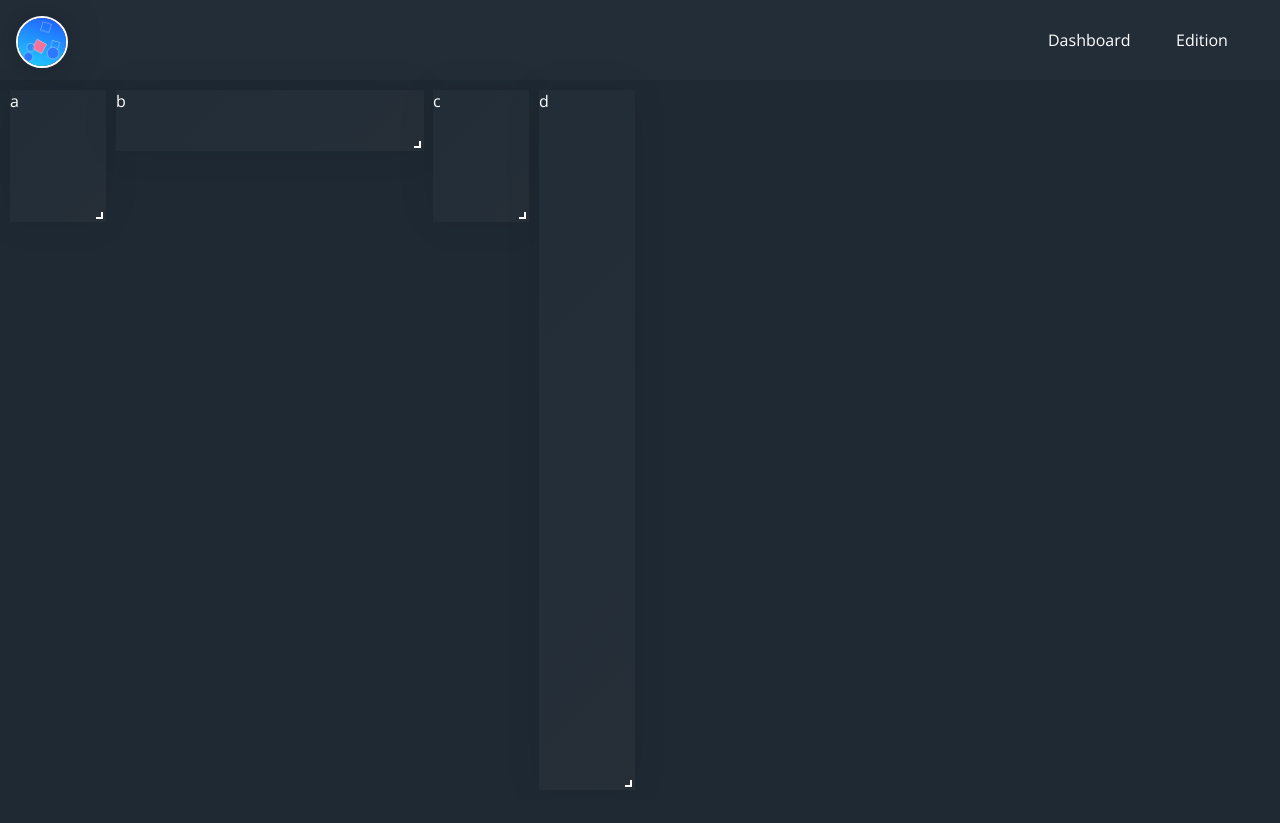
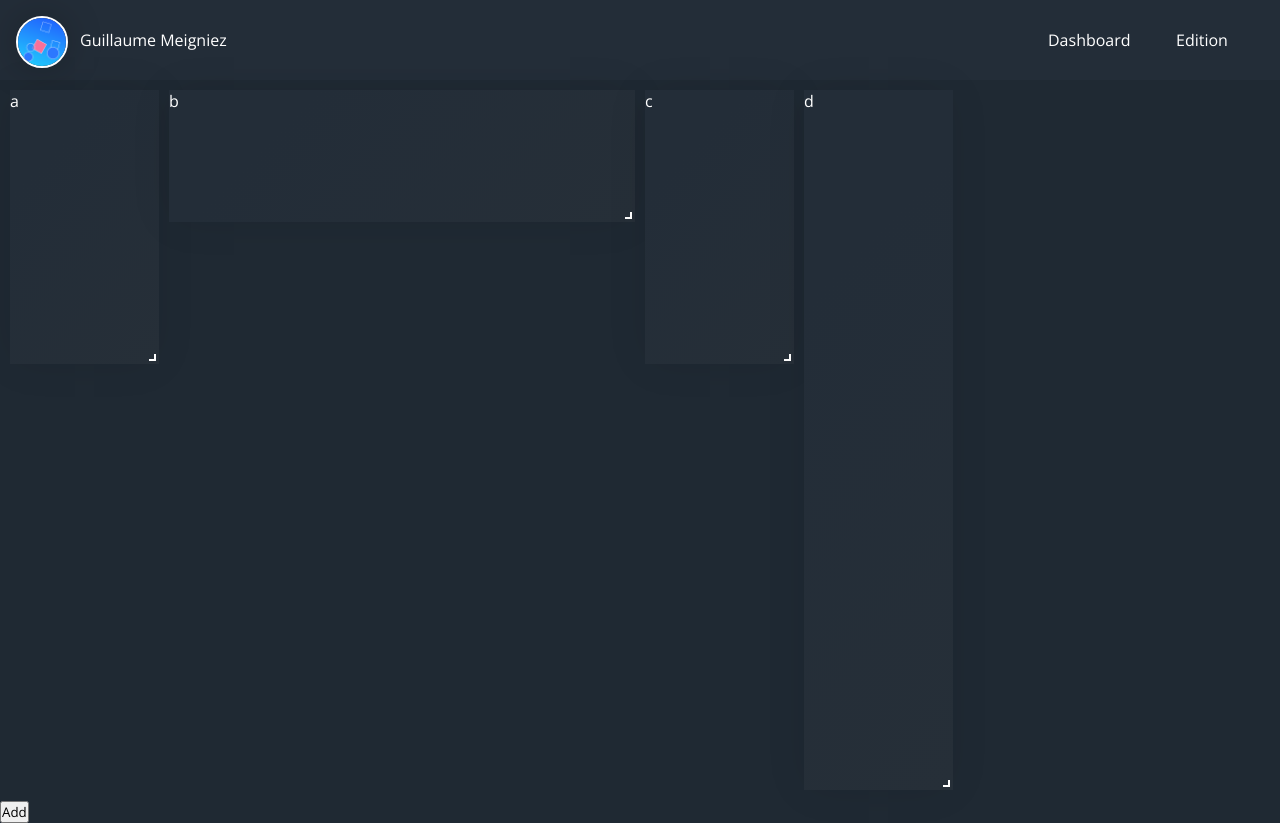
Before and after one commit to GuillaumeMMM/module-dashboard, a React (Create React App) app: page /edit in a window 1280 px wide. Before the commit the page ends 800 px from the top, so only its background shows below. Built offline with nearby package versions, Linux system fonts and the light colour scheme.

Commit message:
grid layout add item

```diff
--- a/src/components/dashboard/Dashboard.js
+++ b/src/components/dashboard/Dashboard.js
@@ -11,7 +11,7 @@ class Dashboard extends Component {
             {i: 'a', x: 0, y: 0, w: 1, h: 2},
             {i: 'b', x: 1, y: 0, w: 3, h: 1},
             {i: 'c', x: 4, y: 0, w: 1, h: 2},
-            {i: 'd', x: 5, y: 0, w: 1, h: 10}
+            {i: 'd', x: 5, y: 0, w: 1, h: 5},
         ]
     };
 
--- a/src/components/dashboard/DashboardEdit.js
+++ b/src/components/dashboard/DashboardEdit.js
@@ -5,24 +5,73 @@ import 'react-resizable/css/styles.css';
 
 class DashboardEdit extends Component {
 
+    maxRows = 5;
+    rowHeight = ((window.innerHeight * 0.9 - 10) / this.maxRows) - 10;
+    maxCols = 8;
+
+    state = {layout: this.props.layout};
+
     render() {
-    const { layout } = this.props;
-
-    const maxRows = 10;
 
         return (
-        <GridLayout className="layout" layout={layout} cols={12} width={window.innerWidth} rowHeight={((window.innerHeight * 0.9 - 10) / maxRows) - 10} maxRows={maxRows} preventCollision={true}>
-            {this.createLayout(layout)}
+            <React.Fragment>
+                <GridLayout className="layout" layout={this.state.layout} data-grid={this.state.layout} cols={this.maxCols} width={window.innerWidth} rowHeight={this.rowHeight} maxRows={this.maxRows} preventCollision={true} verticalCompact={false} onResizeStop={this.resizedBlock.bind(this)}>
+                    {this.createLayout(this.state.layout)}
                 </GridLayout>
+                <button onClick={this.addBlock.bind(this)}>Add</button>
+            </React.Fragment>
         )
     }
 
     createLayout(layout) {
         let layoutElements = [];
         for (let i = 0; i < layout.length; i++) {
-        layoutElements.push(<div key={layout[i].i} className="dashboard-block">{layout[i].i}</div>);
+            layoutElements.push(<div key={layout[i].i} className="dashboard-block" data-grid={layout[i]}>{layout[i].i}</div>);
         }
         return layoutElements;
+    }
+
+    resizedBlock(newLayout) {
+        //  Update layout
+        this.setState({layout: newLayout});
+    }
+
+    addBlock = () => {
+        const avaliableSquare = this.avaliableSquare(this.state.layout, this.maxRows, this.maxCols);
+        const newLayout = this.state.layout;
+        newLayout.push({i: 'e', x: avaliableSquare.x, y: avaliableSquare.y, h: 2, w: 2});
+        this.setState({layout: newLayout});
+    }
+
+    avaliableSquare(layoutTmp, maxRowsTmp, maxColsTmp) {
+        //  Construct matrix
+        const layoutMatrix = [];
+        for (let i = 0; i < maxRowsTmp; i++) {
+            const row = [];
+            for (let j = 0; j < maxColsTmp; j++) {
+                row.push(0);
+            }
+            layoutMatrix.push(row);
+        }
+
+        //  Identify used squares
+        layoutTmp.forEach(layoutBlock => {
+            for (let i = layoutBlock.x; i < layoutBlock.x + layoutBlock.w; i++) {
+                for (let j = layoutBlock.y; j < layoutBlock.y + layoutBlock.h; j++) {
+                    layoutMatrix[j][i] = 1;
+                }
+            }
+        });
+
+        //  Find first Empty space
+        for (let i = 0; i < layoutMatrix.length; i++) {
+            for (let j = 0; j < layoutMatrix[i].length; j++) {
+                if (layoutMatrix[i][j] === 0) {
+                    return {x: j, y: i};
+                }
+            }
+        }
+        return {x: -1, y: -1};
     }
 }
 
--- a/src/components/dashboard/DashboardLive.js
+++ b/src/components/dashboard/DashboardLive.js
@@ -5,16 +5,19 @@ import 'react-resizable/css/styles.css';
 
 class DashboardLive extends Component {
 
+    maxRows = 10;
+    rowHeight = ((window.innerHeight * 0.9 - 10) / this.maxRows) - 10;
+    maxCols = 8;
+
     render() {
         const { layout } = this.props;
         if (layout.length > 0) {
             layout.map(layoutBlock => layoutBlock.static = true);
         }
-        const maxRows = 10;
 
 
         return (
-            <GridLayout className="layout" layout={layout} cols={12} width={window.innerWidth} rowHeight={((window.innerHeight * 0.9 - 10) / maxRows) - 10} maxRows={maxRows} preventCollision={true}>
+            <GridLayout className="layout" layout={layout} cols={this.maxCols} width={window.innerWidth} rowHeight={this.rowHeight} maxRows={this.maxRows} preventCollision={true} verticalCompact={false}>
                 {this.createLayout(layout)}
             </GridLayout>
         )
--- a/src/components/elements/VerticalNavbar.js
+++ b/src/components/elements/Navbar.js
@@ -1,9 +1,11 @@
 import React, { Component } from 'react';
 
-class VerticalNavbar extends Component {
+class Navbar extends Component {
+
   render() {
+
     return (
-      <div className="vertical-navbar-container">
+      <div className="navbar-container">
         <div className="nav-element">
             <a href="/dashboard">Dashboard</a>
         </div>
@@ -15,4 +17,4 @@ class VerticalNavbar extends Component {
   }
 }
 
-export default VerticalNavbar;
+export default Navbar;
--- a/src/components/layout/Sidebar.js
+++ b/src/components/layout/Sidebar.js
@@ -1,6 +1,6 @@
 import React, { Component } from 'react';
 import icon from '../../assets/icon.png';
-import VerticalNavbar from '../elements/VerticalNavbar';
+import Navbar from '../elements/Navbar';
 
 class Sidebar extends Component {
   render() {
@@ -9,7 +9,10 @@ class Sidebar extends Component {
             <div className="sidebar-icon-container">
                 <img className="sidebar-icon" src={icon} alt="sidebar icon"></img>
             </div>
-            <VerticalNavbar></VerticalNavbar>
+            <div className="profile-name">
+                Guillaume Meigniez
+            </div>
+            <Navbar></Navbar>
         </div>
     )
   }
--- a/src/scss/App.scss
+++ b/src/scss/App.scss
@@ -47,7 +47,11 @@ body {
                 }
             }
 
-            .vertical-navbar-container {
+            .profile-name{
+                margin-left: 10vh;
+            }
+
+            .navbar-container {
                 height: 100%;
                 width: 20vw;
                 margin-left: auto;
@@ -64,6 +68,10 @@ body {
                     a {
                         text-decoration: none;
                         color: $text-dark-primary;
+                    }
+
+                    a.active {
+                        color: $text-dark-selected;
                     }
                 }
             }
```
Lines whose indentation alone changed are shown as unchanged.
